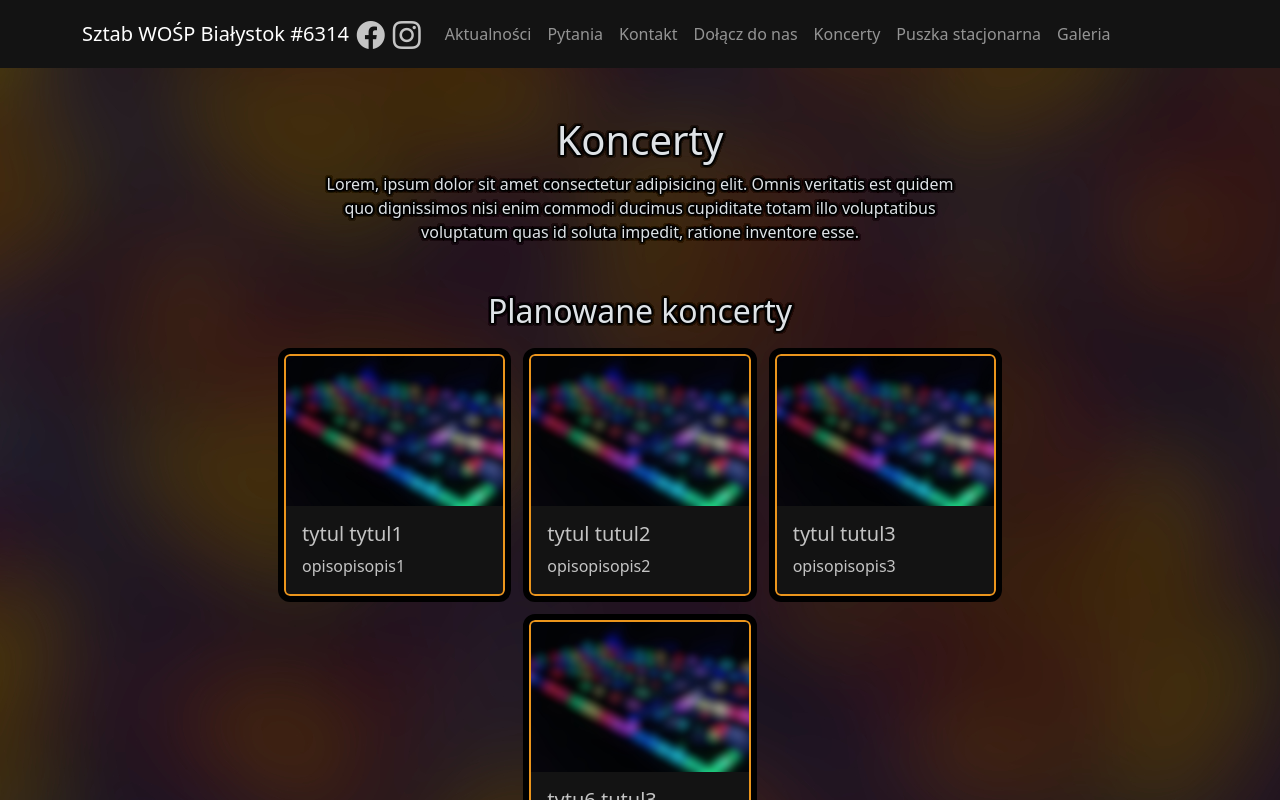
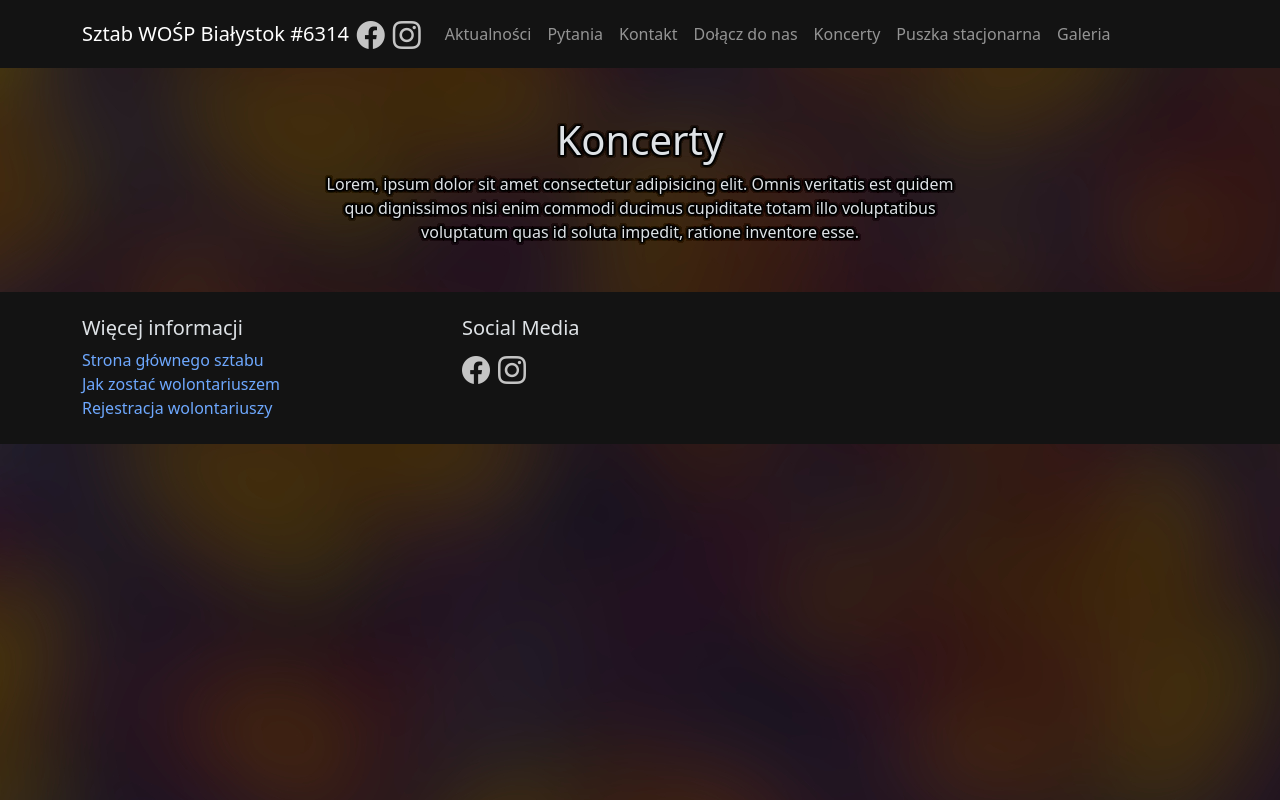
Before and after one commit to Sztab-WOSP-Bialystok/wosp-staff, a Next.js app: page /concerts in a window 1280 px wide. Shown: the top 800 px of the page. Built offline with nearby package versions, Linux system fonts and the light colour scheme.

Commit message:
removed current concerts feature

```diff
--- a/app/concerts/page.tsx
+++ b/app/concerts/page.tsx
@@ -1,7 +1,6 @@
 "use client";
-
 import { Container, Row, Col, Card } from "react-bootstrap";
-import { Current } from "./concerts/current/current";
+import concertsPoster from "../../public/images/ConcertsPoster.jpg";
 
 export default function Page() {
 	return (
@@ -23,7 +22,7 @@ export default function Page() {
 				</Row>
 				<Row>
 					<Col xl={{ span: 8, offset: 2 }} className="my-3">
-						<Current></Current>
+
 					</Col>
 				</Row>
 			</Container>
```
